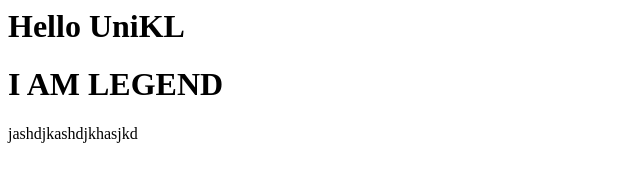
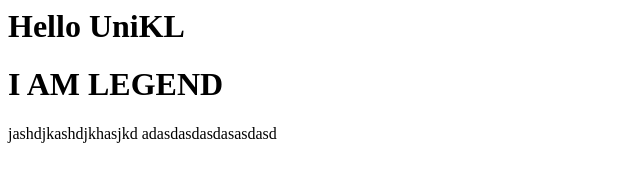
Before and after one commit to alifsafuan/unikl2, a plain HTML site: page index.html in a window 1280 px wide. Shown: the whole page, without its empty margins (0-640 px from the left). Drawn offline with Linux system fonts and the light colour scheme.

Commit message:
initial push to github staging

```diff
--- a/index.html
+++ b/index.html
@@ -6,6 +6,8 @@
 			<h1> Hello UniKL </h1>
 			<h1> I AM LEGEND </h1>
 			jashdjkashdjkhasjkd
+adasdasdasdasasdasd
+
 
 		</body>
 
```
